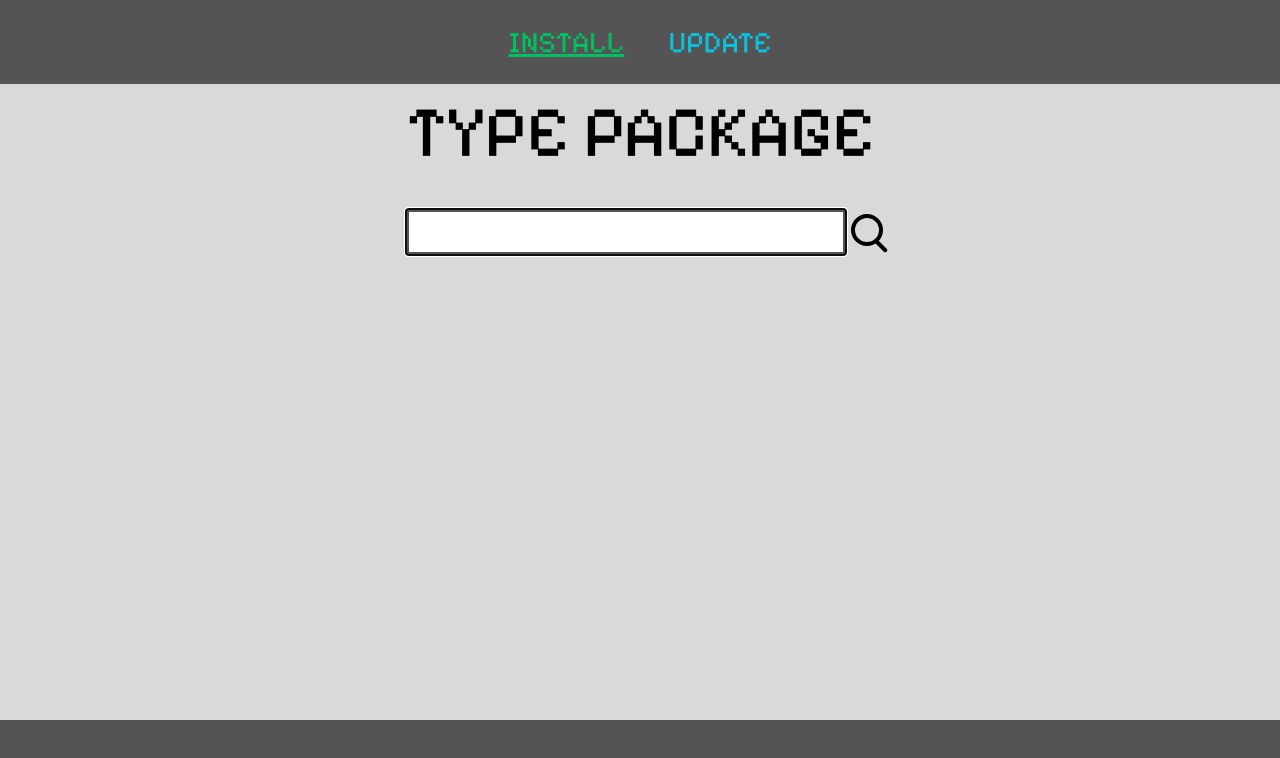
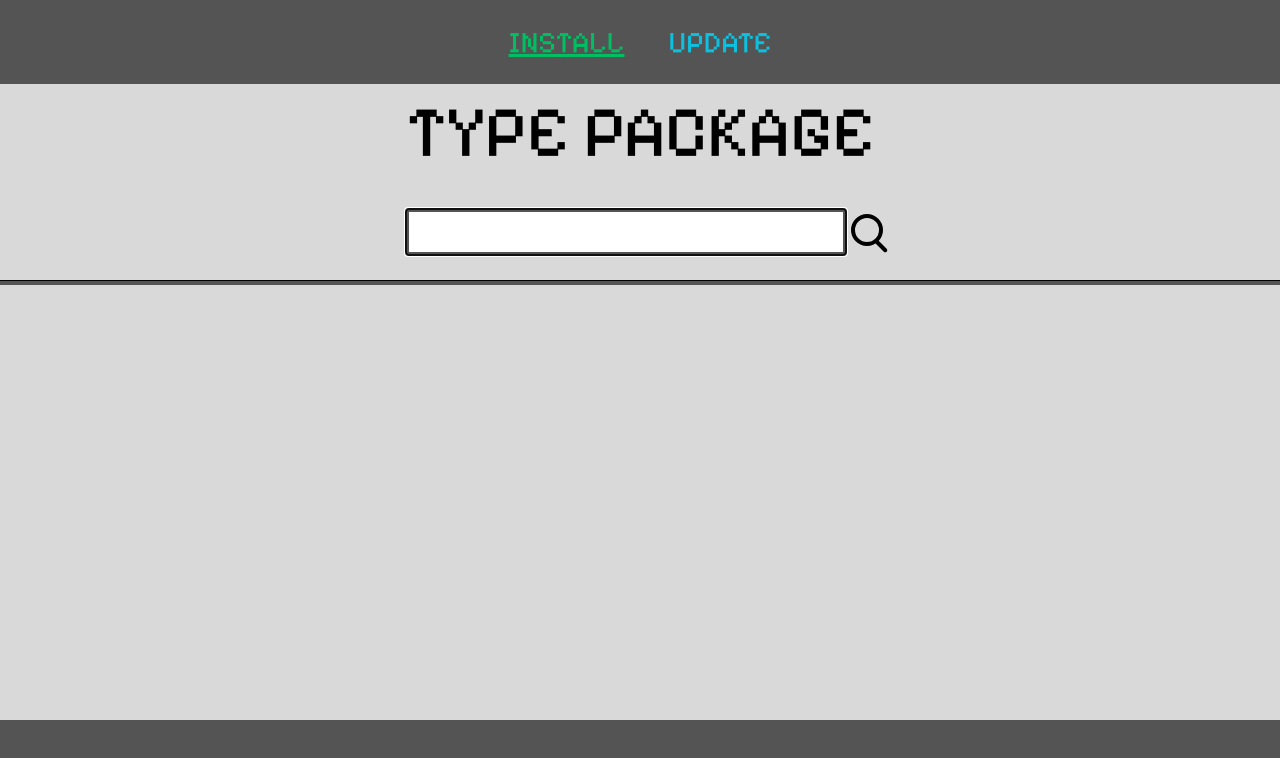
Before and after one commit to tealinuxos/pacman-gui, a Svelte app: page / in a window 1280 px wide. Both pictures are taken after a click on the button "INSTALL". Shown: the top 758 px of the page. Built offline with nearby package versions, Linux system fonts and the light colour scheme.

Commit message:
add horiontal line on install package

```diff
--- a/src/Install.svelte
+++ b/src/Install.svelte
@@ -74,11 +74,14 @@
                             <div id="search"></div>
                         </button>
                     </form>
+
+                    <hr class="fixed  left-0 w-full bg-black p-[2px] z-50 mt-6">
+
                 <div class="my-10 pb-[60px] font-pixel">
                     {#if showResult}
                         <span class="flex justify-center text-2xl"></span>
                         {#each Object.entries(searchResult) as [key, value]}
-                            <div class="relative bg-white shadow-lg my-5 p-5 rounded-lg">
+                            <div class="relative bg-white shadow-lg my-5 p-5 rounded-full">
                                 <div class="flex justify-between items-center text-3xl rounded">
                                     <span>{value}</span>
                                     <input type="checkbox" on:change={() => isDone = false} bind:group={selectedPackages} value={value} class="w-6 h-6 checked:w-8 checked:h-8" disabled={isDisabled}>
```
